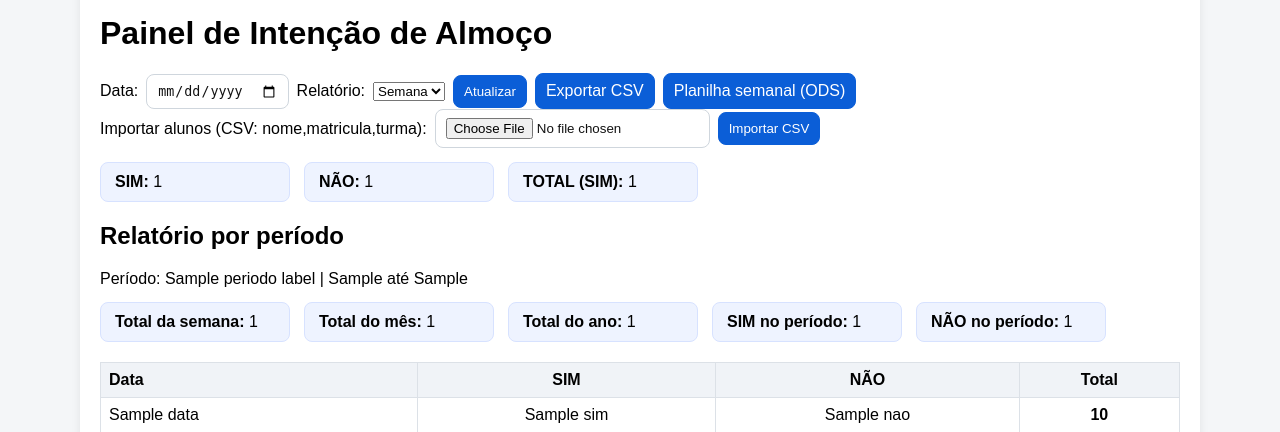
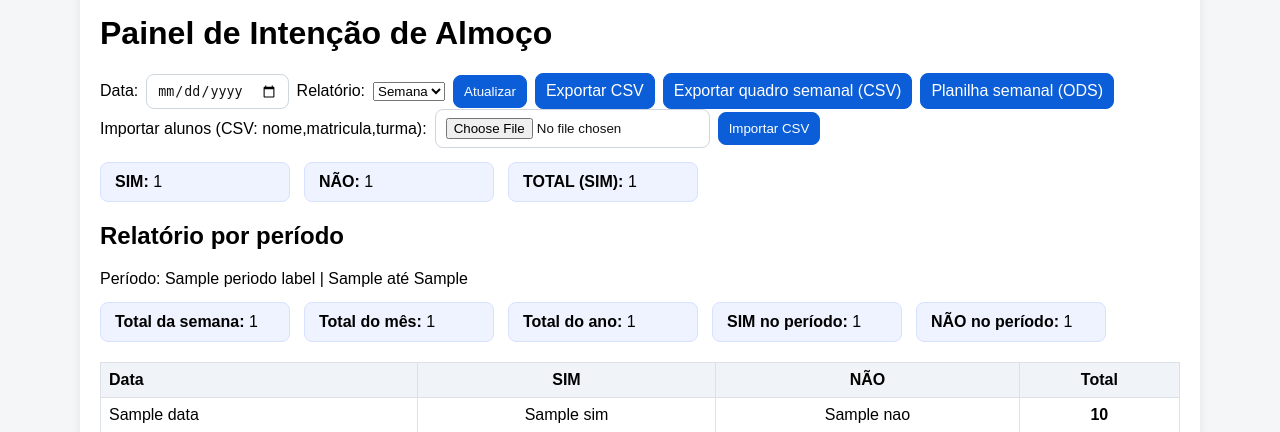
Before and after one commit to FranciscoCarlos1/ALMOCO, a Flask app: template templates/admin.html in a window 1280 px wide. Shown: the part 360-792 px from the top of the page. Run offline with Flask 3, Linux system fonts and the light colour scheme; the template is opened without the code that fills it: most values are stand-ins (such as "Sample title", 1, 10 or a date in 2020).

Commit message:
Exportar quadro semanal (CSV).

```diff
--- a/app.py
+++ b/app.py
@@ -117,6 +117,78 @@ def period_bounds(given_date: date, periodo: str) -> tuple[date, date, str]:
     segunda = week_start(given_date)
     sexta = segunda + timedelta(days=4)
     return segunda, sexta, "Semana"
+
+
+def build_quadro_semana(conn: sqlite3.Connection, segunda: date, sexta: date) -> tuple[dict[str, int], list[dict[str, int | str]], int]:
+    turma_semana_rows = conn.execute(
+        """
+        SELECT turma,
+               data_almoco,
+               SUM(CASE WHEN intencao = 'SIM' THEN 1 ELSE 0 END) AS sim
+        FROM respostas
+        WHERE data_almoco BETWEEN ? AND ?
+        GROUP BY turma, data_almoco
+        ORDER BY turma, data_almoco
+        """,
+        (segunda.isoformat(), sexta.isoformat()),
+    ).fetchall()
+
+    semana_rows = conn.execute(
+        """
+        SELECT data_almoco,
+               SUM(CASE WHEN intencao = 'SIM' THEN 1 ELSE 0 END) AS sim
+        FROM respostas
+        WHERE data_almoco BETWEEN ? AND ?
+        GROUP BY data_almoco
+        ORDER BY data_almoco
+        """,
+        (segunda.isoformat(), sexta.isoformat()),
+    ).fetchall()
+
+    semana_sim: dict[str, int] = {"seg": 0, "ter": 0, "qua": 0, "qui": 0, "sex": 0}
+    week_map = {
+        segunda.isoformat(): "seg",
+        (segunda + timedelta(days=1)).isoformat(): "ter",
+        (segunda + timedelta(days=2)).isoformat(): "qua",
+        (segunda + timedelta(days=3)).isoformat(): "qui",
+        (segunda + timedelta(days=4)).isoformat(): "sex",
+    }
+
+    turma_semana: dict[str, dict[str, int]] = {
+        turma: {"seg": 0, "ter": 0, "qua": 0, "qui": 0, "sex": 0, "total": 0} for turma in TURMAS
+    }
+    for row in turma_semana_rows:
+        turma = row["turma"]
+        dia = week_map.get(row["data_almoco"])
+        if turma not in turma_semana or not dia:
+            continue
+        valor = row["sim"] or 0
+        turma_semana[turma][dia] = valor
+        turma_semana[turma]["total"] += valor
+
+    for row in semana_rows:
+        key = week_map.get(row["data_almoco"])
+        if key:
+            semana_sim[key] = row["sim"] or 0
+
+    quadro_rows: list[dict[str, int | str]] = []
+    for idx, turma in enumerate(TURMAS_ORDEM_QUADRO, start=1):
+        item = turma_semana.get(turma, {"seg": 0, "ter": 0, "qua": 0, "qui": 0, "sex": 0, "total": 0})
+        quadro_rows.append(
+            {
+                "ordem": idx,
+                "turma_nome": TURMAS_LABEL.get(turma, turma),
+                "seg": item["seg"],
+                "ter": item["ter"],
+                "qua": item["qua"],
+                "qui": item["qui"],
+                "sex": item["sex"],
+                "total": item["total"],
+            }
+        )
+
+    total_semana_geral = sum(semana_sim.values())
+    return semana_sim, quadro_rows, total_semana_geral
 
 
 def normalize_header(header: str) -> str:
@@ -307,31 +379,6 @@ def admin() -> str:
             (data_filtro,),
         ).fetchall()
 
-        turma_semana_rows = conn.execute(
-            """
-            SELECT turma,
-                   data_almoco,
-                   SUM(CASE WHEN intencao = 'SIM' THEN 1 ELSE 0 END) AS sim
-            FROM respostas
-            WHERE data_almoco BETWEEN ? AND ?
-            GROUP BY turma, data_almoco
-            ORDER BY turma, data_almoco
-            """,
-            (segunda.isoformat(), sexta.isoformat()),
-        ).fetchall()
-
-        semana_rows = conn.execute(
-            """
-            SELECT data_almoco,
-                   SUM(CASE WHEN intencao = 'SIM' THEN 1 ELSE 0 END) AS sim
-            FROM respostas
-            WHERE data_almoco BETWEEN ? AND ?
-            GROUP BY data_almoco
-            ORDER BY data_almoco
-            """,
-            (segunda.isoformat(), sexta.isoformat()),
-        ).fetchall()
-
         respostas = conn.execute(
             """
             SELECT nome, matricula, turma, intencao, criado_em
@@ -384,6 +431,8 @@ def admin() -> str:
             (ano_inicio.isoformat(), ano_fim.isoformat()),
         ).fetchone()["total"]
 
+        semana_sim, quadro_rows, total_semana_geral = build_quadro_semana(conn, segunda, sexta)
+
     resumo = {turma: {"sim": 0, "nao": 0, "total": 0} for turma in TURMAS}
     for row in resumo_rows:
         resumo[row["turma"]] = {
@@ -395,32 +444,6 @@ def admin() -> str:
     total_sim = sum(item["sim"] for item in resumo.values())
     total_nao = sum(item["nao"] for item in resumo.values())
     total_geral = total_sim
-
-    semana_sim = {"seg": 0, "ter": 0, "qua": 0, "qui": 0, "sex": 0}
-    week_map = {
-        segunda.isoformat(): "seg",
-        (segunda + timedelta(days=1)).isoformat(): "ter",
-        (segunda + timedelta(days=2)).isoformat(): "qua",
-        (segunda + timedelta(days=3)).isoformat(): "qui",
-        (segunda + timedelta(days=4)).isoformat(): "sex",
-    }
-
-    turma_semana = {turma: {"seg": 0, "ter": 0, "qua": 0, "qui": 0, "sex": 0, "total": 0} for turma in TURMAS}
-    for row in turma_semana_rows:
-        turma = row["turma"]
-        dia = week_map.get(row["data_almoco"])
-        if turma not in turma_semana or not dia:
-            continue
-        valor = row["sim"] or 0
-        turma_semana[turma][dia] = valor
-        turma_semana[turma]["total"] += valor
-
-    for row in semana_rows:
-        key = week_map.get(row["data_almoco"])
-        if key:
-            semana_sim[key] = row["sim"] or 0
-
-    total_semana_geral = sum(semana_sim.values())
 
     relatorio_periodo = []
     total_periodo_sim = 0
@@ -439,22 +462,6 @@ def admin() -> str:
         total_periodo_sim += sim
         total_periodo_nao += nao
 
-    quadro_rows = []
-    for idx, turma in enumerate(TURMAS_ORDEM_QUADRO, start=1):
-        item = turma_semana.get(turma, {"seg": 0, "ter": 0, "qua": 0, "qui": 0, "sex": 0, "total": 0})
-        quadro_rows.append(
-            {
-                "ordem": idx,
-                "turma_nome": TURMAS_LABEL.get(turma, turma),
-                "seg": item["seg"],
-                "ter": item["ter"],
-                "qua": item["qua"],
-                "qui": item["qui"],
-                "sex": item["sex"],
-                "total": item["total"],
-            }
-        )
-
     return render_template(
         "admin.html",
         resumo=resumo,
@@ -467,7 +474,6 @@ def admin() -> str:
         importado=request.args.get("importado") == "1",
         import_error=request.args.get("import_error"),
         semana_sim=semana_sim,
-        turma_semana=turma_semana,
         total_semana_geral=total_semana_geral,
         quadro_rows=quadro_rows,
         semana_inicio=segunda.isoformat(),
@@ -746,6 +752,53 @@ def export_csv() -> Response:
     )
 
 
+@app.get("/export_quadro.csv")
+def export_quadro_csv() -> Response:
+    if not is_admin_allowed():
+        abort(403, "Acesso negado. Informe um token válido na URL.")
+
+    data_filtro = request.args.get("data") or date.today().isoformat()
+    try:
+        data_base = parse_iso_date(data_filtro)
+    except ValueError:
+        data_base = date.today()
+
+    segunda = week_start(data_base)
+    sexta = segunda + timedelta(days=4)
+
+    with get_conn() as conn:
+        semana_sim, quadro_rows, total_semana_geral = build_quadro_semana(conn, segunda, sexta)
+
+    output = StringIO()
+    writer = csv.writer(output, delimiter=';')
+    writer.writerow(["#", "Turma", "Seg", "Ter", "Qua", "Qui", "Sex", "Total"])
+
+    for row in quadro_rows:
+        writer.writerow(
+            [
+                row["ordem"],
+                row["turma_nome"],
+                row["seg"],
+                row["ter"],
+                row["qua"],
+                row["qui"],
+                row["sex"],
+                row["total"],
+            ]
+        )
+
+    writer.writerow(["", "Total", semana_sim["seg"], semana_sim["ter"], semana_sim["qua"], semana_sim["qui"], semana_sim["sex"], total_semana_geral])
+
+    csv_data = output.getvalue()
+    output.close()
+
+    return Response(
+        csv_data,
+        mimetype="text/csv",
+        headers={"Content-Disposition": f"attachment; filename=quadro_semanal_{segunda.isoformat()}_{sexta.isoformat()}.csv"},
+    )
+
+
 init_db()
 
 if __name__ == "__main__":
--- a/templates/admin.html
+++ b/templates/admin.html
@@ -53,6 +53,7 @@
         </select>
         <button type="submit">Atualizar</button>
         <a class="btn primary" href="/export.csv?data={{ data_filtro }}&periodo={{ periodo }}&token={{ token }}">Exportar CSV</a>
+        <a class="btn primary" href="/export_quadro.csv?data={{ data_filtro }}&token={{ token }}">Exportar quadro semanal (CSV)</a>
         <a class="btn primary" href="/admin/planilha?token={{ token }}&turma=TIN I&semana={{ data_filtro }}">Planilha semanal (ODS)</a>
       </form>
 
```
